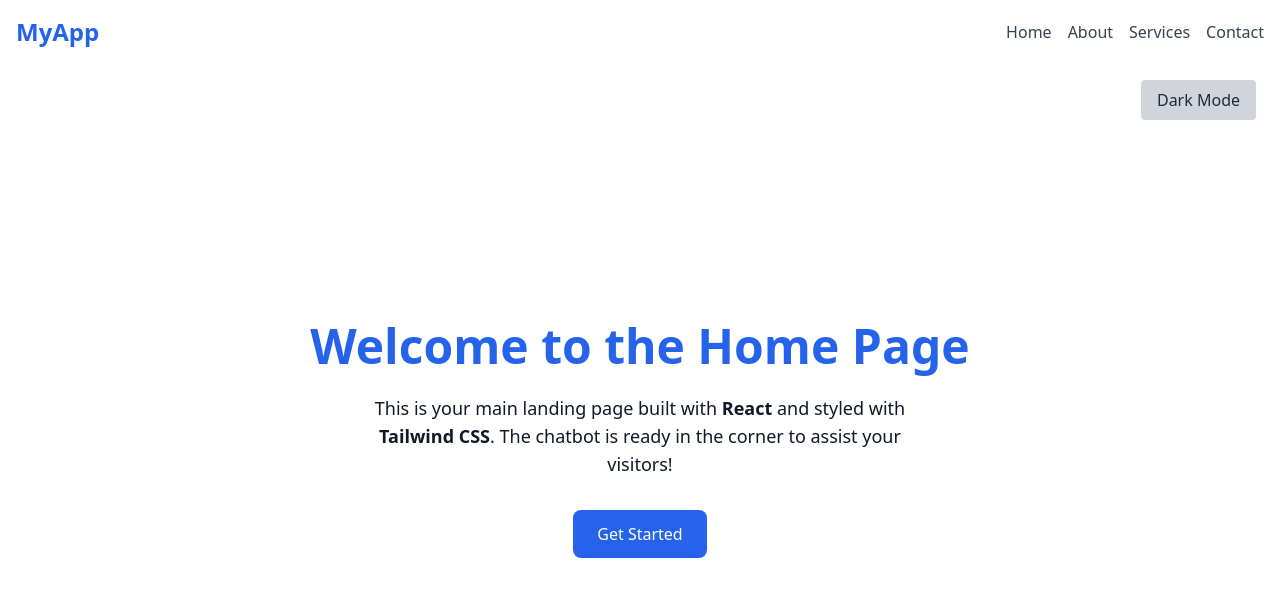
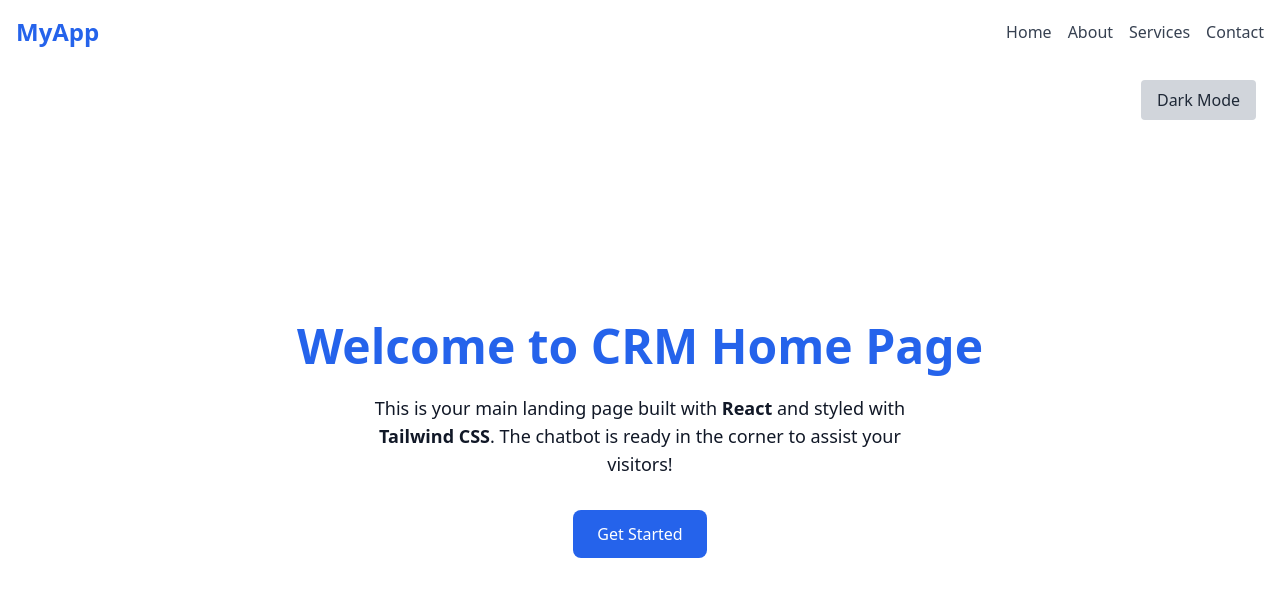
Before and after one commit to SE01-Industry-Based-Group-Project2025/crm_repo, a React (Create React App) app in the folder my-app/: page / in a window 1280 px wide. Shown: the top 596 px of the page. Built offline with nearby package versions, Linux system fonts and the light colour scheme.

Commit message:
Modified Home.js as a test

```diff
--- a/my-app/src/pages/Home.js
+++ b/my-app/src/pages/Home.js
@@ -19,7 +19,7 @@ function Home() {
         {/* Centered content */}
         <div className="flex flex-col items-center justify-center h-[80vh] text-center">
           <h1 className="text-5xl font-extrabold text-blue-600 dark:text-blue-300 mb-6">
-            Welcome to the Home Page
+            Welcome to CRM Home Page
           </h1>
           <p className="text-lg max-w-xl">
             This is your main landing page built with <strong>React</strong> and styled with <strong>Tailwind CSS</strong>.
```
